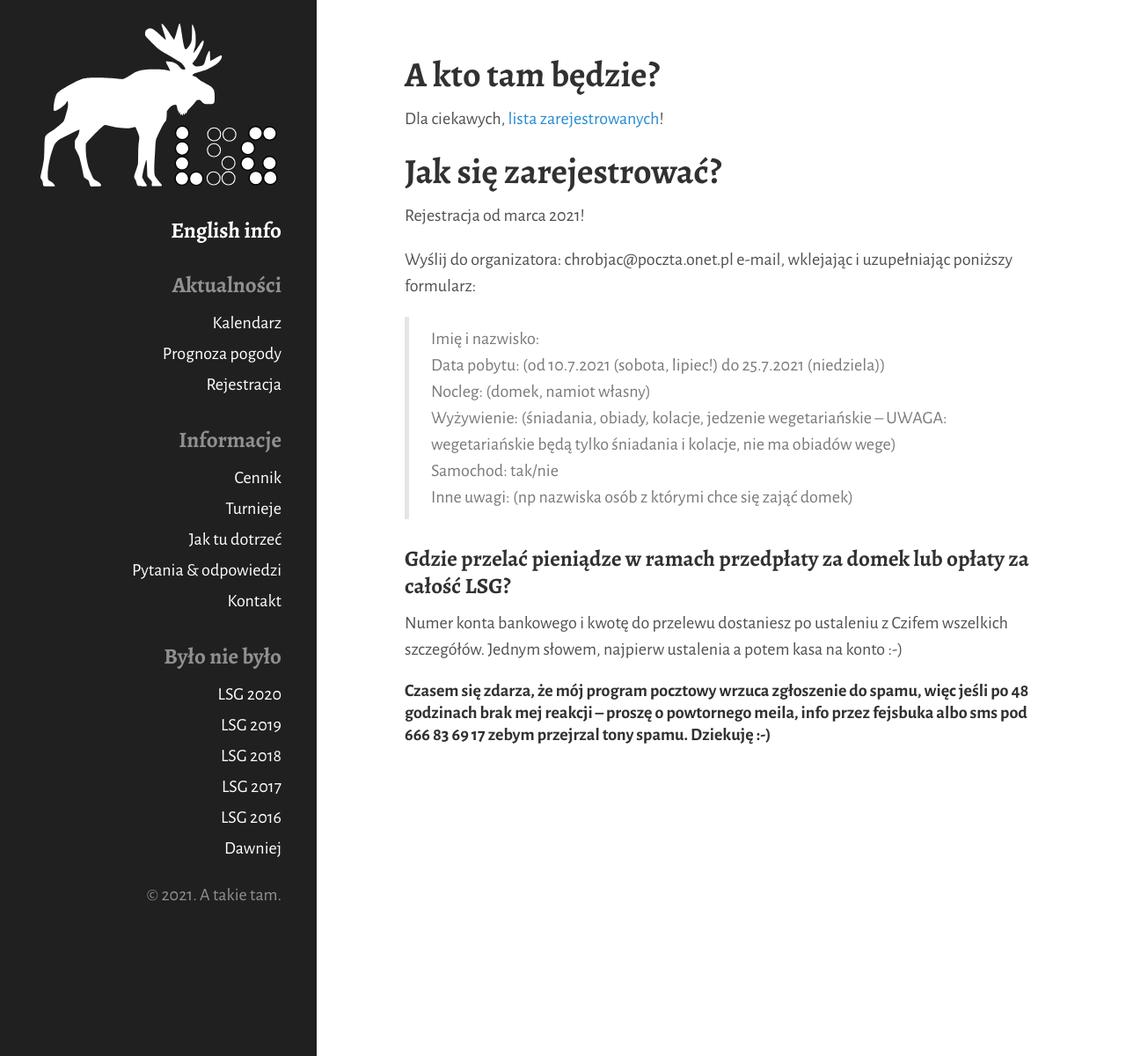
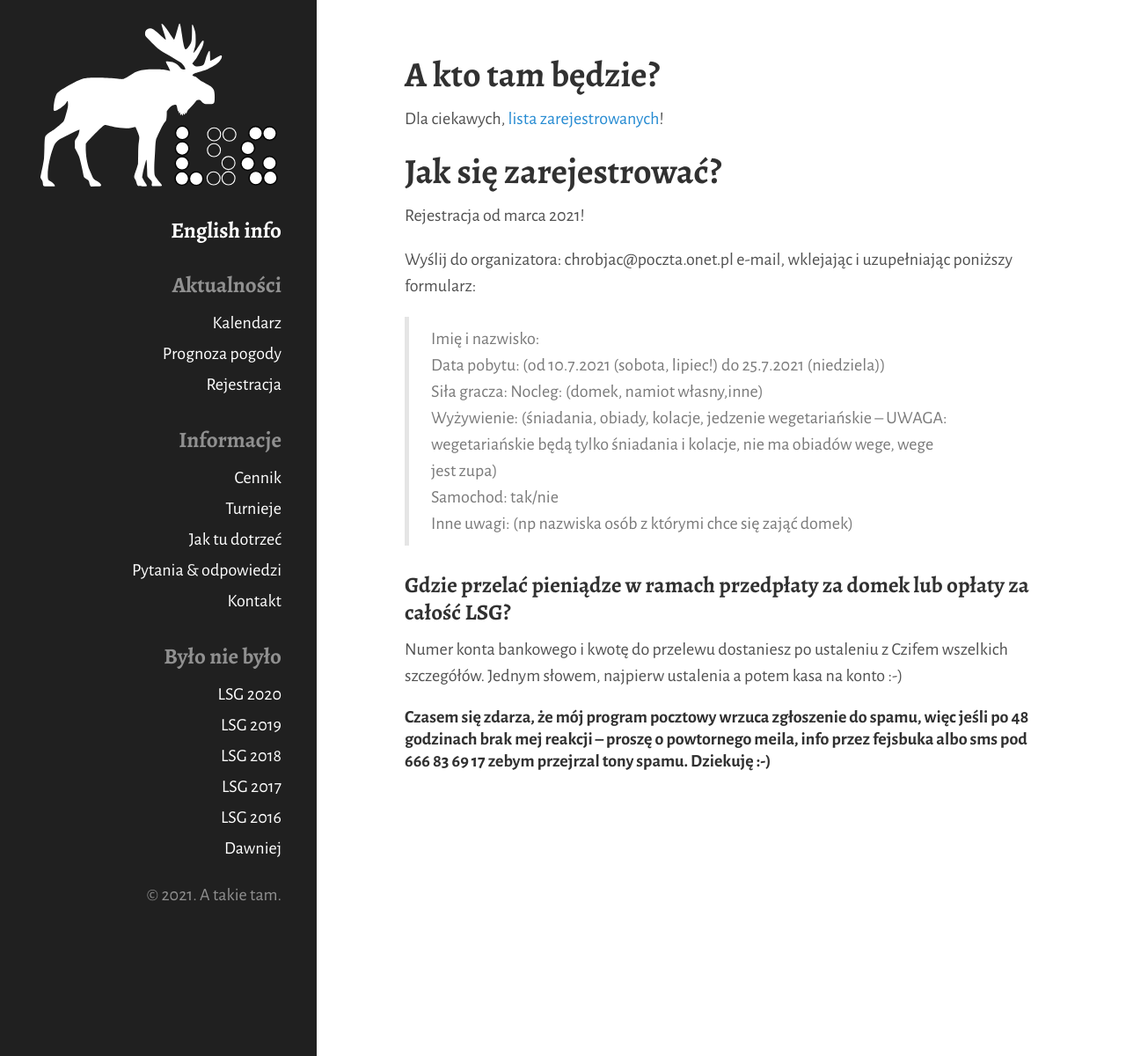
Before and after one commit to tasuki/lsg, a Jekyll site: the page built from rejestracja.md, in a window 1280 px wide. Shown: the whole page at 88% size. Built offline with Jekyll 4.4.1, drawn with Linux system fonts in a browser that asks for light colours; nearby versions of some CDN libraries.

Commit message:
Update rejestracja.md

```diff
--- a/rejestracja.md
+++ b/rejestracja.md
@@ -15,8 +15,9 @@ Wyślij do organizatora: chrobjac@poczta.onet.pl e-mail, wklejając i uzupełnia
 
 > Imię i nazwisko:
 > Data pobytu: (od 10.7.2021 (sobota, lipiec!) do 25.7.2021 (niedziela))
-> Nocleg: (domek, namiot własny)
-> Wyżywienie: (śniadania, obiady, kolacje, jedzenie wegetariańskie -- UWAGA: wegetariańskie będą tylko śniadania i kolacje, nie ma obiadów wege)
+> Siła gracza:
+> Nocleg: (domek, namiot własny,inne)
+> Wyżywienie: (śniadania, obiady, kolacje, jedzenie wegetariańskie -- UWAGA: wegetariańskie będą tylko śniadania i kolacje, nie ma obiadów wege, wege jest zupa)
 > Samochod: tak/nie
 > Inne uwagi: (np nazwiska osób z którymi chce się zająć domek)
 
```
